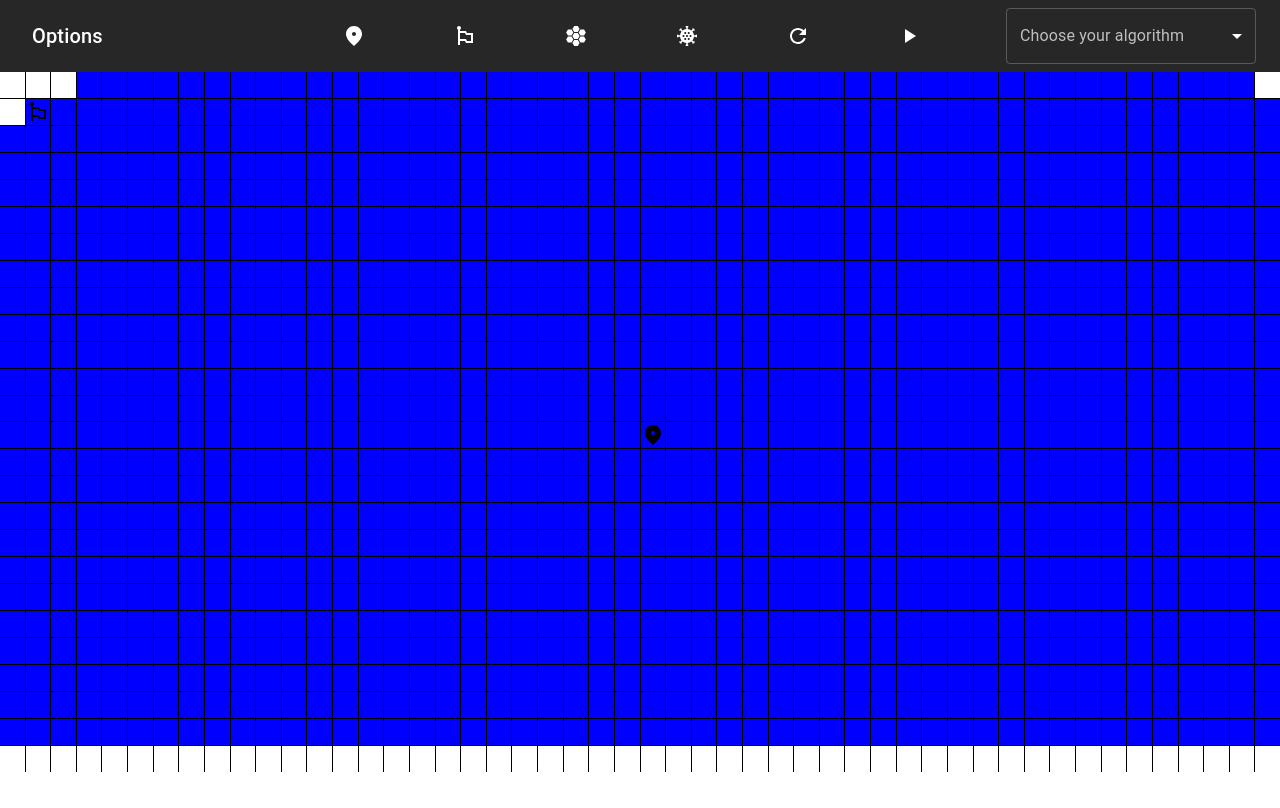
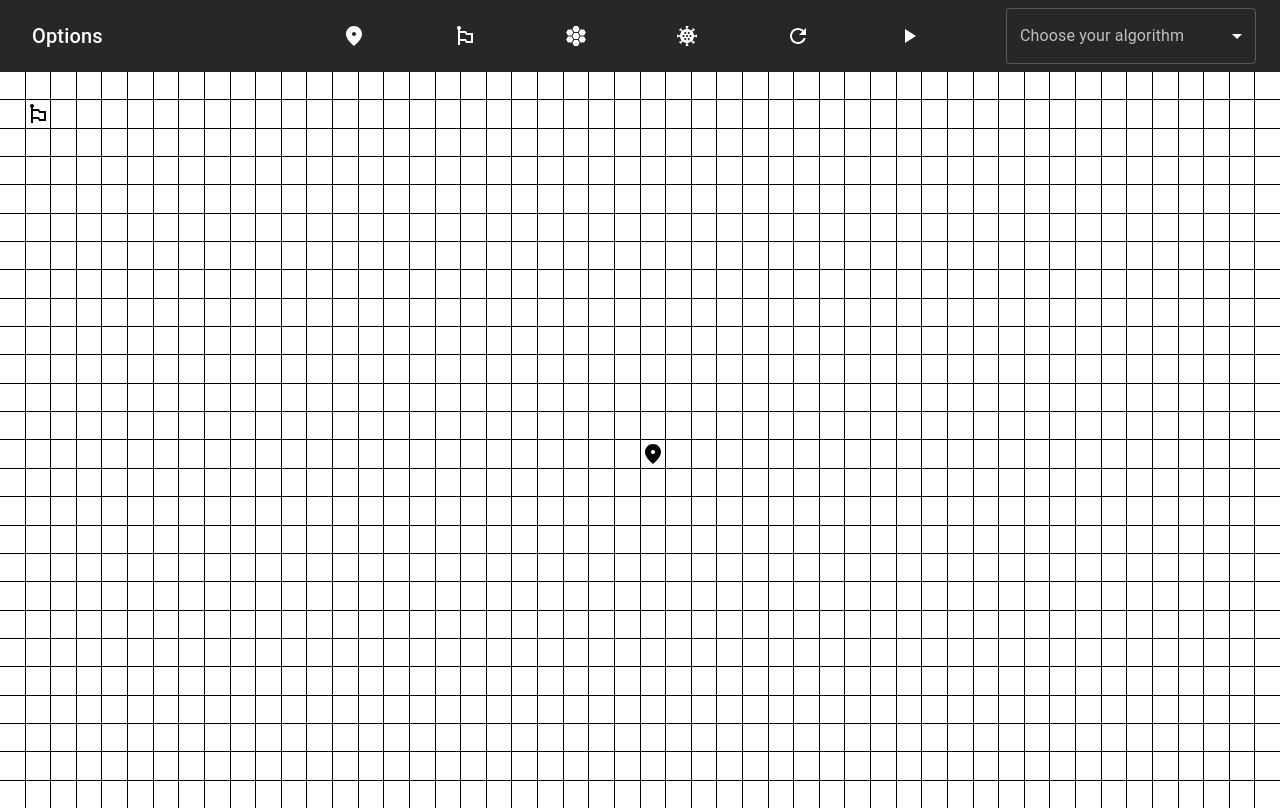
Before and after one commit to PabloPicas0/Path-Finder, a React (Create React App) app: page / in a window 1280 px wide. Built offline with nearby package versions, Linux system fonts and the light colour scheme.

Commit message:
bug fixes

```diff
--- a/src/App.css
+++ b/src/App.css
@@ -1,6 +1,6 @@
 .board {
     width: 100%;
-    height: calc(100vh - min(20vh, 100px));
+    height: calc(100vh - min(8vh, 100px));
     background-color: #000;
     display: grid;
     grid-template-rows: repeat(26, 1fr);
--- a/src/components/Grid.js
+++ b/src/components/Grid.js
@@ -12,36 +12,48 @@ export function GridBoard() {
   const [refArray, setRefArray] = useState(makeRefArray(grid));
 
   useEffect(() => {
-    const hashmap = {}
-    const prevmap = {}
+    if (algo === "BFS") {
+      const hashmap = {};
+      const prevmap = {};
 
       for (let i = 0; i < 26; i++) {
-      for(let j = 0; j < 50; j++) {
-        hashmap[`${j} - ${i}`] = false
-        prevmap[`${j} - ${i}`] = null;
+        for (let j = 0; j < 50; j++) {
+          hashmap[`${j}-${i}`] = false;
+          prevmap[`${j}-${i}`] = null;
         }
       }
 
-    let result = BFS(grid, hashmap, prevmap, start.current, end.current, refArray)
-    const path = []
+      let result = BFS(
+        grid,
+        hashmap,
+        prevmap,
+        start.current,
+        end.current,
+        refArray
+      );
+      const path = [];
 
-    if(result != null) {
-      let current = result[0]
+      if (result != null) {
+        let current = result[0];
 
-      while(prevmap[`${current.x} - ${current.y}`] != null) {
-        path.push(current)
-        current = prevmap[`${current.x} - ${current.y}`];
+        while (prevmap[`${current.x}-${current.y}`] != null) {
+          console.log(current, prevmap[`${current.x}-${current.y}`]);
+          path.push(current);
+          current = prevmap[`${current.x}-${current.y}`];
         }
+
+        setTimeout(() => {
+          path.reverse().forEach((elem, index) => {
+            refArray[elem.x + elem.y * 50].current.style[
+              "transition-delay"
+            ] = `${index * 15}ms`;
+            refArray[elem.x + elem.y * 50].current.classList.add("path");
+          });
+        }, result[1] * 9);
       }
-    console.log(path)
-    setTimeout(() => {
-      path.reverse().forEach((element, idx) => {
-        refArray[element.x + element.y * 50].current.style["transition-delay"] = `${idx * 15}ms`
-        refArray[element.x + element.y * 50].current.classList.add("path")
-      })
-    }, result[1]*9)
-  }, [run])
-
+      console.log(path);
+    }
+  }, [run]);
   return (
     <Box component="div" className="board">
       {refArray.map((elem, idx) => {
@@ -80,7 +92,6 @@ export function GridBoard() {
                       return { ...item, isstart: false };
                     });
                   });
-
 
                   //Give this clear grid new start value based on his index
                   newGridStart[yidx][xidx] = {
--- a/src/components/context.js
+++ b/src/components/context.js
@@ -15,7 +15,7 @@ export const ParamsProvider = ({ children }) => {
   const [grid, setGrid] = useState(createGrid(50, 26));
   const [edit, setEdit] = useState(false);
   const [reset, setReset] = useState(false);
-  const start = useRef({ x: 25, y: 13 });
+  const start = useRef({ x: 26, y: 13 });
   const end = useRef({ x: 1, y: 1 });
 
   const resetGrid = () => {
--- a/src/components/pathAlgos.js
+++ b/src/components/pathAlgos.js
@@ -2,7 +2,7 @@ export function BFS(graph, hashmap, prevmap, start, target, refArr) {
     let queue = [start]
     let count = 0
 
-    hashmap[`${start.x} - ${start.y}`] = true
+    hashmap[`${start.x}-${start.y}`] = true
 
     while(queue.length > 0) {
         count++
@@ -14,28 +14,28 @@ export function BFS(graph, hashmap, prevmap, start, target, refArr) {
             return [c,count]
         }
 
-        if(c.x + 1 < 50 && !hashmap[`${c.x + 1} - ${c.y}`] && !graph[c.y][c.x + 1].iswall) {
+        if(c.x + 1 < 50 && !hashmap[`${c.x + 1}-${c.y}`] && !graph[c.y][c.x + 1].iswall) {
             queue.unshift({x: c.x + 1, y: c.y})
-            prevmap[`${c.x + 1} - ${c.y}`] = {...c}
-            hashmap[`${c.x + 1} - ${c.y}`] = true
+            prevmap[`${c.x + 1}-${c.y}`] = {...c}
+            hashmap[`${c.x + 1}-${c.y}`] = true
         }
 
-        if(c.x - 1 >= 0 && !hashmap[`${c.x - 1} - ${c.y}`] && !graph[c.y][c.x - 1].iswall) {
+        if(c.x - 1 >= 0 && !hashmap[`${c.x - 1}-${c.y}`] && !graph[c.y][c.x - 1].iswall) {
             queue.unshift({x: c.x - 1, y: c.y})
-            prevmap[`${c.x - 1} - ${c.y}`] = {...c}
-            hashmap[`${c.x - 1} - ${c.y}`] = true
+            prevmap[`${c.x - 1}-${c.y}`] = {...c}
+            hashmap[`${c.x - 1}-${c.y}`] = true
         }
 
-        if(c.y + 1 < 25 && !hashmap[`${c.x} - ${c.y + 1}`] && !graph[c.y + 1][c.x].iswall) {
+        if(c.y + 1 < 26 && !hashmap[`${c.x}-${c.y + 1}`] && !graph[c.y + 1][c.x].iswall) {
             queue.unshift({ x: c.x, y: c.y + 1 });
-            prevmap[`${c.x} - ${c.y + 1}`] = { ...c };
-            hashmap[`${c.x} - ${c.y + 1}`] = true;
+            prevmap[`${c.x}-${c.y + 1}`] = { ...c };
+            hashmap[`${c.x}-${c.y + 1}`] = true;
         }
 
-        if(c.y - 1 >= 0 && !hashmap[`${c.x} - ${c.y - 1}`] && !graph[c.y - 1][c.x].iswall) {
+        if(c.y - 1 >= 0 && !hashmap[`${c.x}-${c.y - 1}`] && !graph[c.y - 1][c.x].iswall) {
             queue.unshift({ x: c.x, y: c.y - 1 });
-            prevmap[`${c.x} - ${c.y - 1}`] = { ...c };
-            hashmap[`${c.x} - ${c.y - 1}`] = true;
+            prevmap[`${c.x}-${c.y - 1}`] = { ...c };
+            hashmap[`${c.x}-${c.y - 1}`] = true;
         }
     }
     return null
```
Lines whose indentation alone changed are shown as unchanged.
